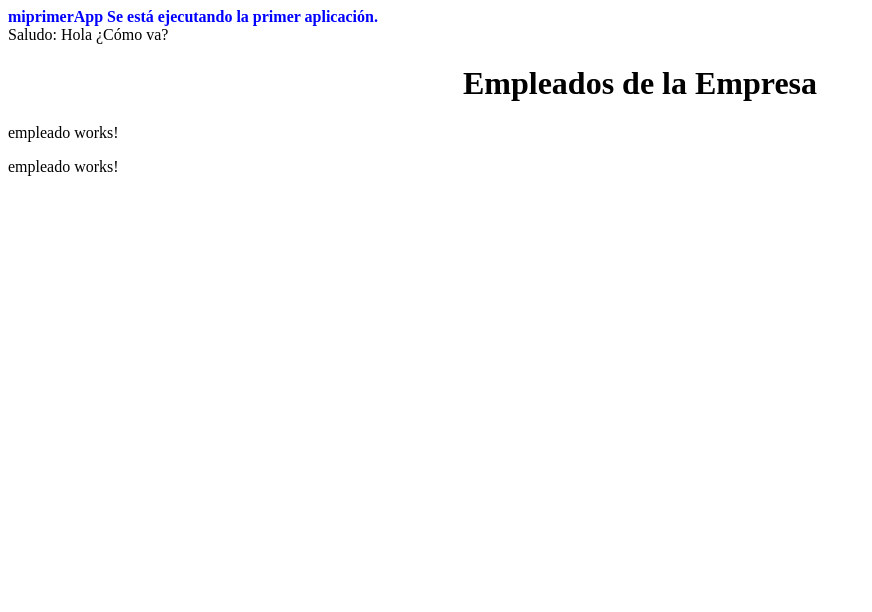
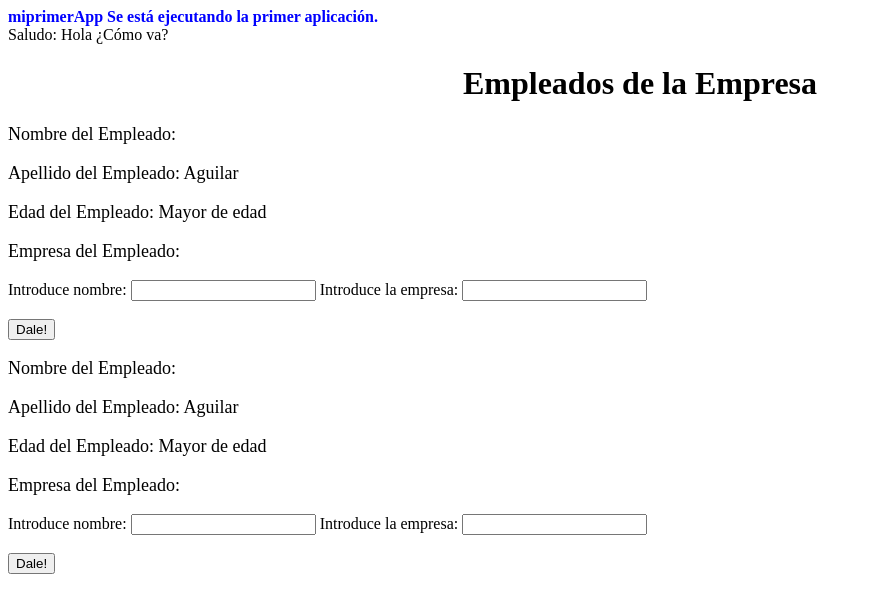
Before and after one commit to ivan2003sr/CursoAngular, an Angular app: page / in a window 1280 px wide. Shown: the top 612 px of the page, without its empty margins (0-872 px from the left). Built offline with nearby package versions, Linux system fonts and the light colour scheme.

Commit message:
Interpolación. Videos 6,7 y 8

```diff
--- a/src/app/empleado/empleado.component.css
+++ b/src/app/empleado/empleado.component.css
@@ -0,0 +1,3 @@
+p{
+    font-size:18px;
+}
--- a/src/app/empleado/empleado.component.html
+++ b/src/app/empleado/empleado.component.html
@@ -1 +1,13 @@
-<p>empleado works!</p>
+<p>Nombre del Empleado: {{nombre.value}}</p>
+<p>Apellido del Empleado: {{apellido}}</p>
+<p>Edad del Empleado: {{getEdad()>18 ? "Mayor de edad" : "Menor de edad"}}</p>
+<p>Empresa del Empleado: {{empresa.value}}</p>
+
+Introduce nombre: <input type="text" #nombre (keyup)=0>
+
+Introduce la empresa: <input type="text" #empresa>
+
+<br/>
+<br/>
+
+<input type="button" value="Dale!" (click)="llamaEmpresa(empresa.value)"/>
--- a/src/app/empleado/empleado.component.ts
+++ b/src/app/empleado/empleado.component.ts
@@ -4,8 +4,25 @@ import { Component, OnInit } from '@angular/core';
   selector: 'app-empleado',
   templateUrl: './empleado.component.html',
   styleUrls: ['./empleado.component.css']
+  //styles:["p{background-color:blue;"]
 })
 export class EmpleadoComponent implements OnInit {
+
+ // nombre="Iván";
+
+  apellido="Aguilar";
+
+  private edad=32;
+
+ // empresa="Edemsa";
+llamaEmpresa(value:String){
+
+}
+
+  public getEdad()  {
+    return this.edad
+  }
+
 
   constructor() { }
 
```
